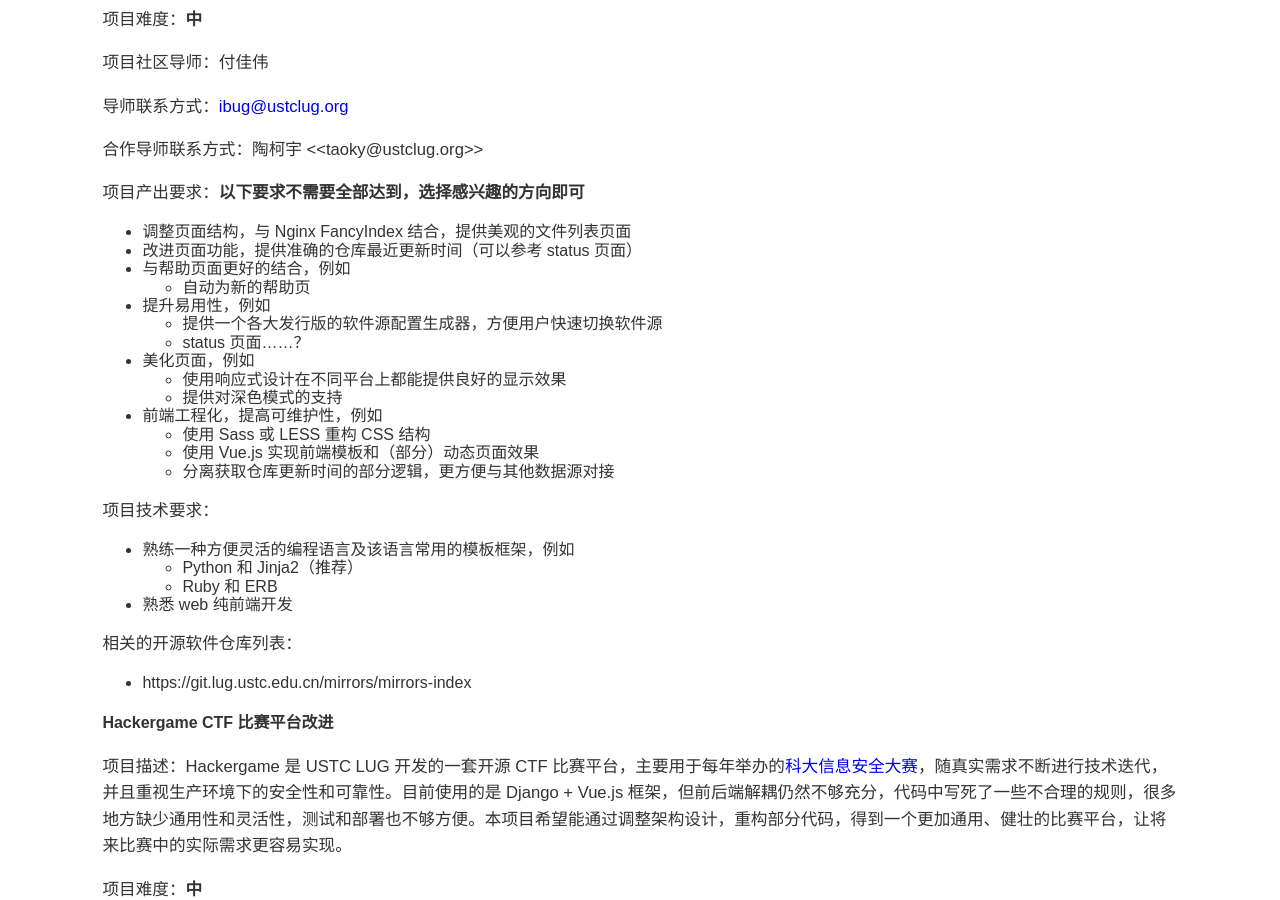
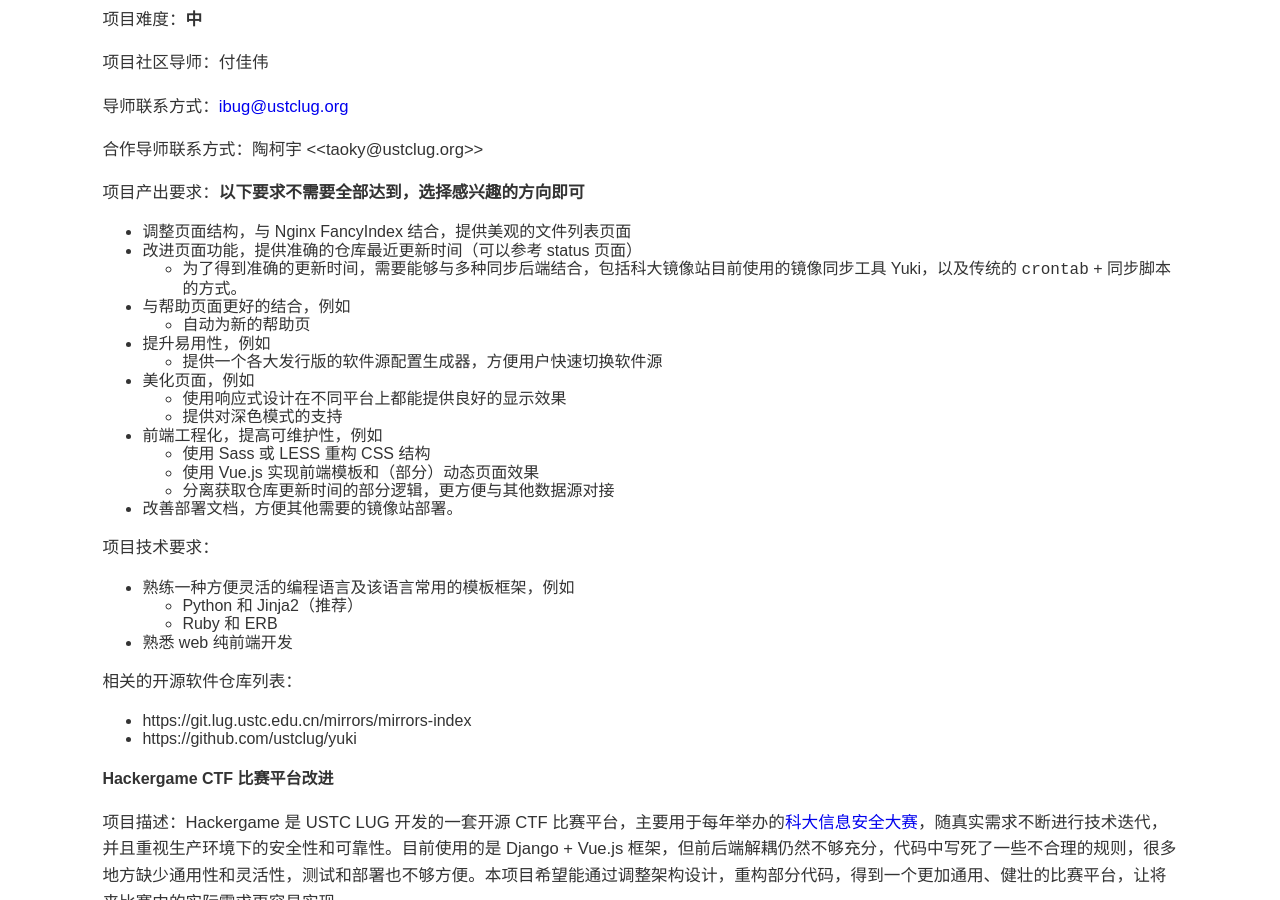
Before and after one commit to ustclug/news, a Jekyll site: the page built from _posts/2020-05-10-opensource-summer-projects.md, in a window 1280 px wide and 900 px high, scrolled down 613 px. Built offline with Jekyll 4.4.1, drawn with Linux system fonts in a browser that asks for light colours; nearby versions of some CDN libraries; our own code applies the rules of GitHub Pages for plain Markdown files.

Commit message:
Add some details

```diff
--- a/_posts/2020-05-10-opensource-summer-projects.md
+++ b/_posts/2020-05-10-opensource-summer-projects.md
@@ -34,11 +34,11 @@
 
 - 调整页面结构，与 Nginx FancyIndex 结合，提供美观的文件列表页面
 - 改进页面功能，提供准确的仓库最近更新时间（可以参考 status 页面）
+  - 为了得到准确的更新时间，需要能够与多种同步后端结合，包括科大镜像站目前使用的镜像同步工具 Yuki，以及传统的 `crontab` + 同步脚本的方式。
 - 与帮助页面更好的结合，例如
   - 自动为新的帮助页
 - 提升易用性，例如
   - 提供一个各大发行版的软件源配置生成器，方便用户快速切换软件源
-  - status 页面……？
 - 美化页面，例如
   - 使用响应式设计在不同平台上都能提供良好的显示效果
   - 提供对深色模式的支持
@@ -46,6 +46,7 @@
   - 使用 Sass 或 LESS 重构 CSS 结构
   - 使用 Vue.js 实现前端模板和（部分）动态页面效果
   - 分离获取仓库更新时间的部分逻辑，更方便与其他数据源对接
+- 改善部署文档，方便其他需要的镜像站部署。
 
 项目技术要求：
 
@@ -57,6 +58,7 @@
 相关的开源软件仓库列表：
 
 - https://git.lug.ustc.edu.cn/mirrors/mirrors-index
+- https://github.com/ustclug/yuki
 
 ## Hackergame CTF 比赛平台改进
 
```
